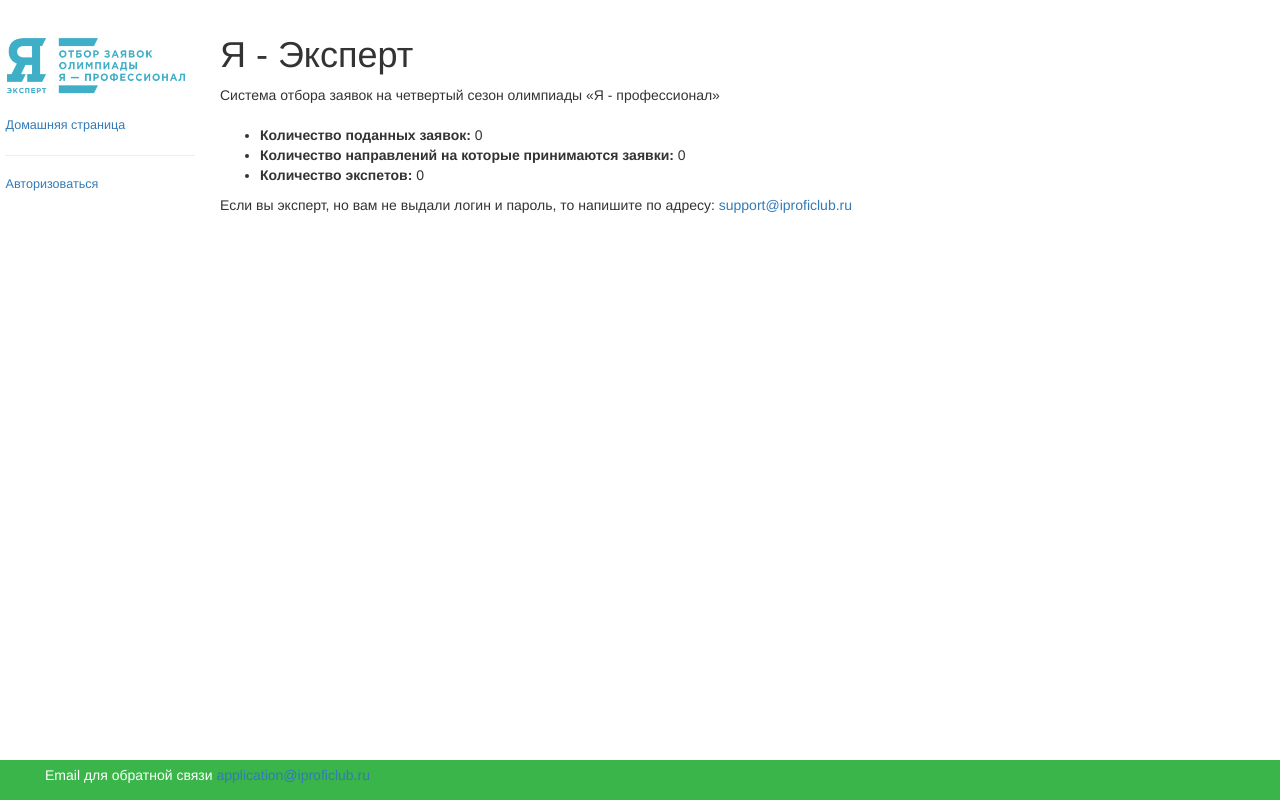
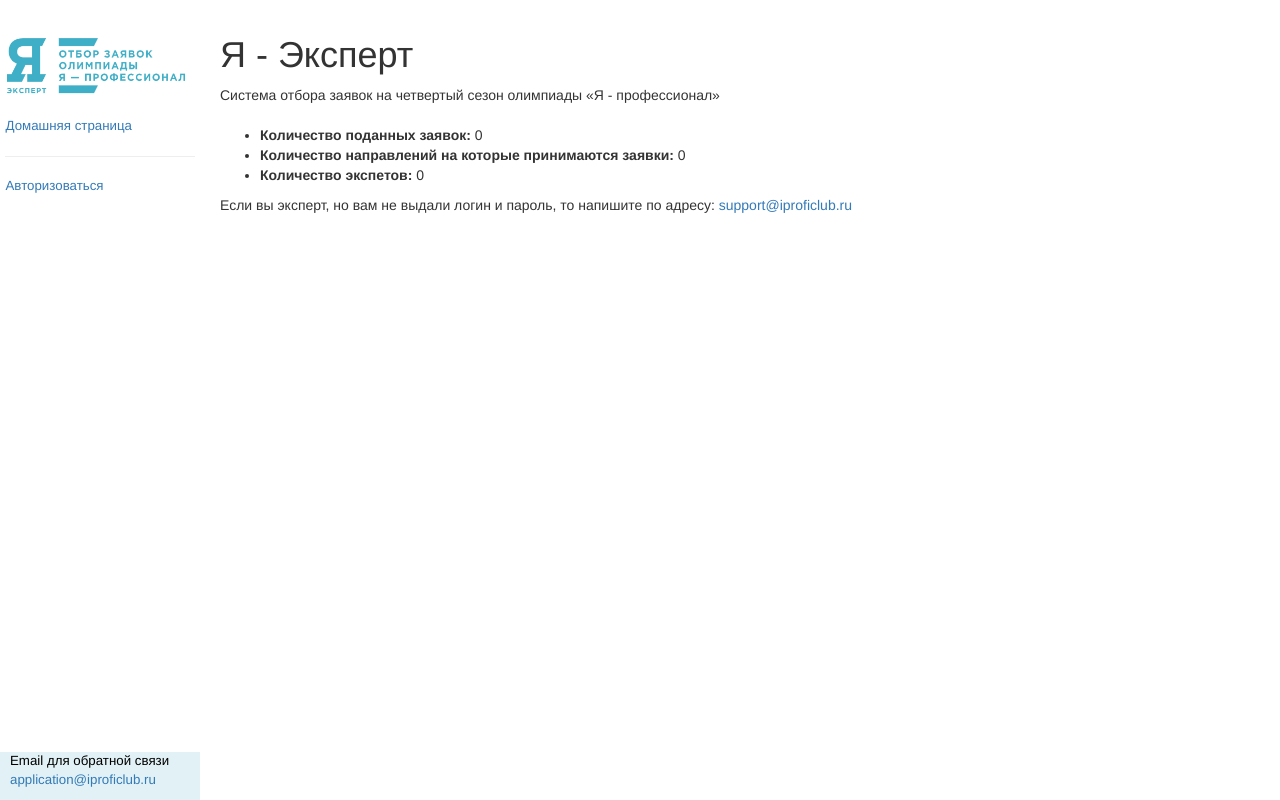
Before and after one commit to AparinAA/Iexpert, a Django app: page / in a window 1280 px wide. Run offline with Django 3.2, Linux system fonts and the light colour scheme; data that the repository does not hold is empty; some libraries are stand-ins or nearby versions.

Commit message:
Обновлен подвал

```diff
--- a/expert/static/css/styles.css
+++ b/expert/static/css/styles.css
@@ -23,19 +23,21 @@
     left: -70px;
 }
 #footer {
-    position: fixed;  /* Фиксированное положение */
-    left: 0; bottom: 0; /* Левый нижний угол */
-    padding: 5px; /* Поля вокруг текста */
-    background: #39b54a; /* Цвет фона */
-    color: #fff; /* Цвет текста */
-    width: 100%; /* Ширина слоя */
+    position: fixed;  /*Фиксированное положение */
+    left: -30px; bottom: 0; /* Левый нижний угол */
+    background-color: rgba(53, 160, 187, 0.15);
+    color: #000; /* Цвет текста */
+    width: 230px; /* Ширина слоя */
+    font-size: 95%;
+    padding: 0px;
+
 }
 #menu {
     position: absolute;
     left: 0;
     top: 30px;
     width: 200px;
-    font-size: 90%;
+    font-size: 95%;
     padding: 5px;
     padding-bottom: 35px;
 }
```
